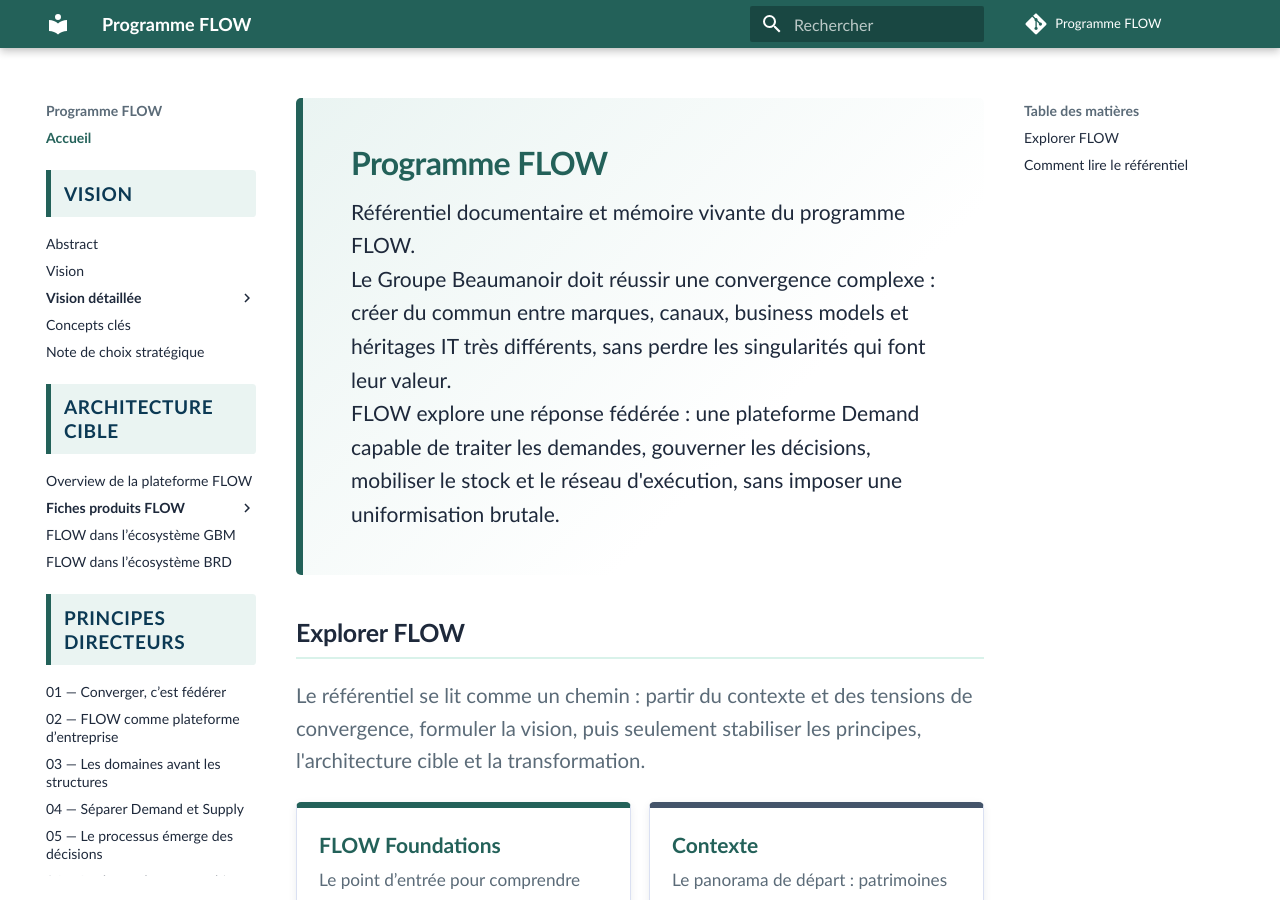
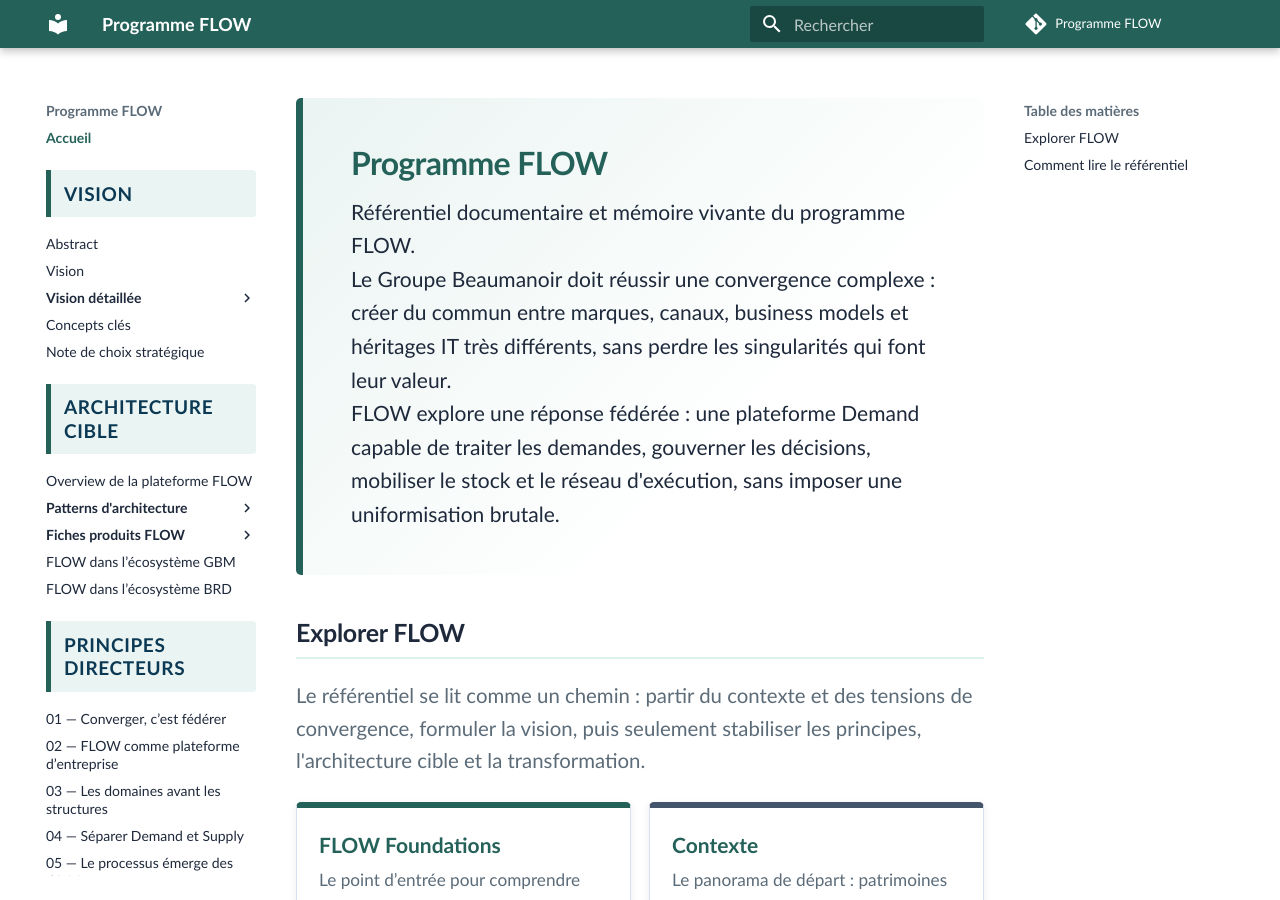
Before and after one commit to laurent-sintes/FLOW-Program, an MkDocs documentation site: the page built from docs/index.md, in a window 1280 px wide and 900 px high. Built offline with MkDocs 1.6.1 and Material for MkDocs 9.7.7, drawn with Linux system fonts in a browser that asks for light colours; comment, search, counter and statistics services are not loaded; some of the changed lines change nothing that is shown.

Commit message:
Expose les patterns d architecture dans la navigation

```diff
--- a/mkdocs.yml
+++ b/mkdocs.yml
@@ -40,6 +40,16 @@
   - Architecture cible:
       - Repères: architecture-cible/index.md
       - Overview de la plateforme FLOW: architecture-cible/overview-plateforme-flow.md
+      - Patterns d'architecture:
+          - Repères: architecture-cible/patterns/index.md
+          - Case-centric orchestration: architecture-cible/patterns/case-centric-orchestration.md
+          - Event-Driven Architecture: architecture-cible/patterns/event-driven-architecture.md
+          - API conversationnelle: architecture-cible/patterns/api-conversationnelle.md
+          - CQRS et projections: architecture-cible/patterns/cqrs-et-projections.md
+          - Operational DataHub: architecture-cible/patterns/operational-datahub.md
+          - Event Sourcing / Ledger: architecture-cible/patterns/event-sourcing-ledger.md
+          - Externalisation des décisions: architecture-cible/patterns/externalisation-decisions.md
+          - Plateforme ouverte et gouvernée: architecture-cible/patterns/plateforme-ouverte-gouvernee.md
       - Fiches produits FLOW:
           - Repères: architecture-cible/produits/index.md
           - Socle Case Management: architecture-cible/produits/socle-case-management.md
```
